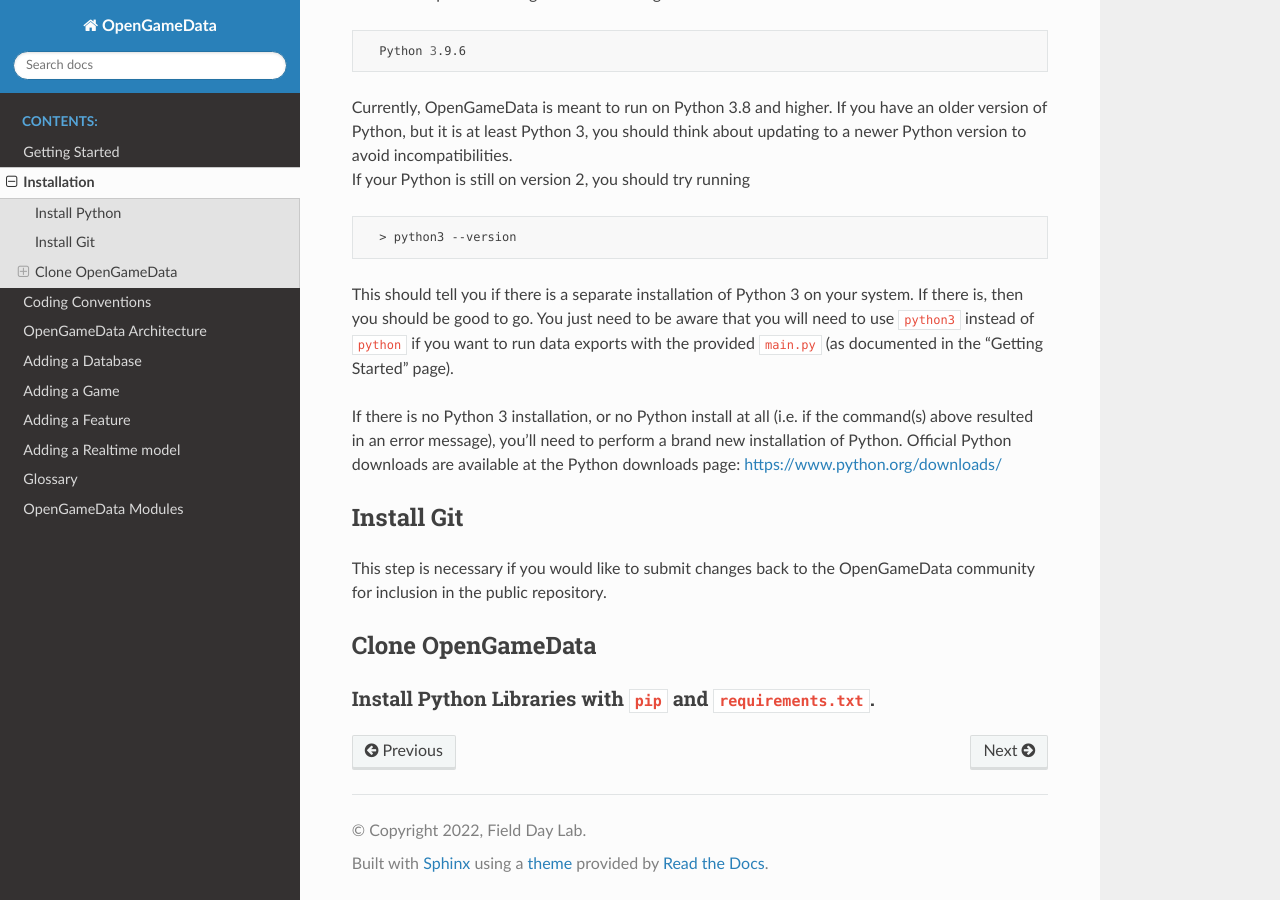
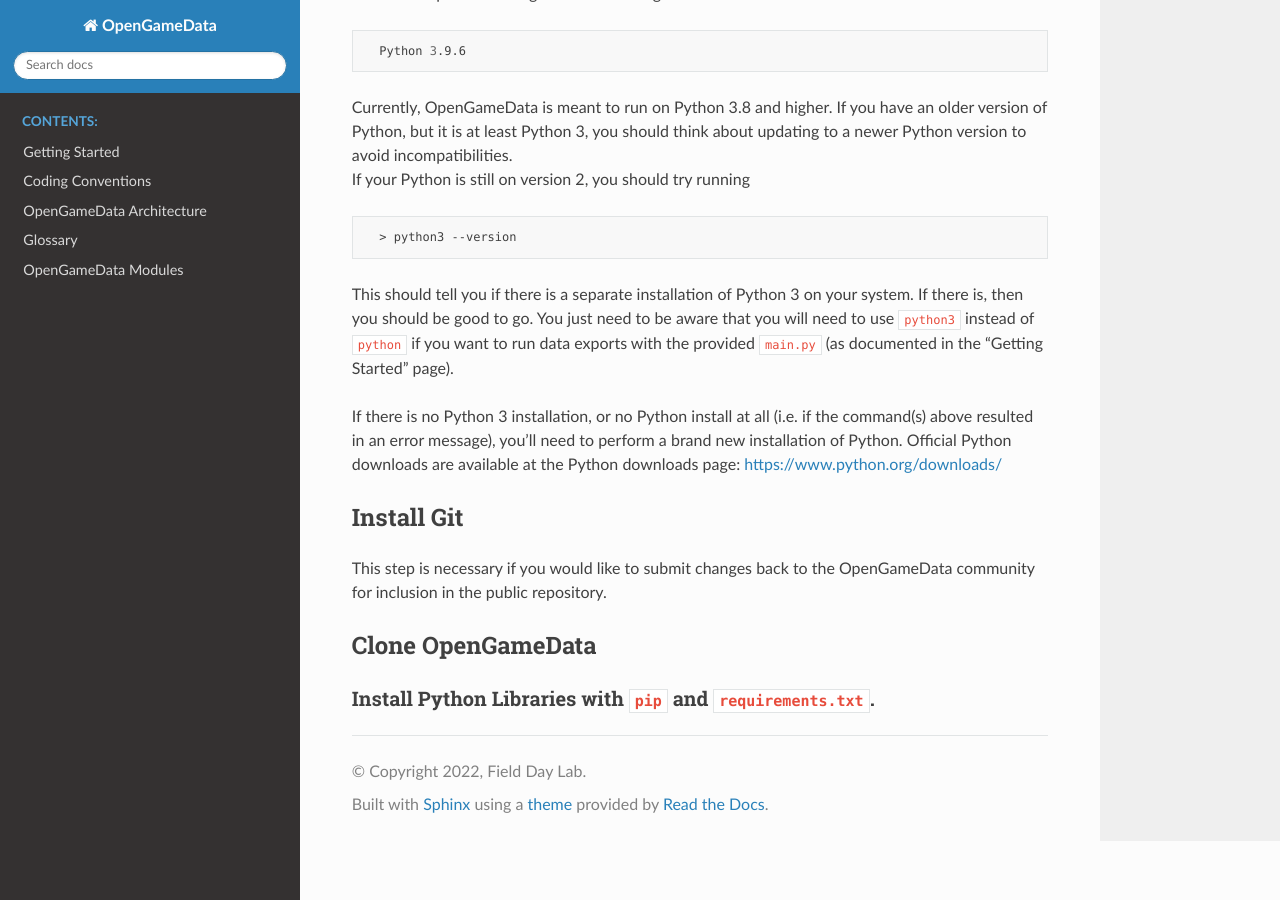
Before and after one commit to opengamedata/opengamedata-doc, a Sphinx documentation site: the page built from source/Installation.md, in a window 1280 px wide and 900 px high, scrolled down 589 px. Built offline with Sphinx 7.4.7 and the Read the Docs theme 2.0.0, drawn with Linux system fonts in a browser that asks for light colours; pages that are not in the unit, such as notebooks, are missing from menus.

Commit message:
Ok, try making howto into own toc.

```diff
--- a/source/index.rst
+++ b/source/index.rst
@@ -14,10 +14,7 @@
    howto/Installation.md
    Coding_Conventions.md
    Architecture.md
-   howto/Adding_a_Database.md
-   howto/Adding_a_Game.md
-   howto/Adding_a_Feature.md
-   howto/Adding_a_Realtime_Model.md
+   howto/howto.rst
    Glossary.md
    modules
 
```
Also changed, not shown: source/Installation.md (renamed from source/howto/Installation.md).
